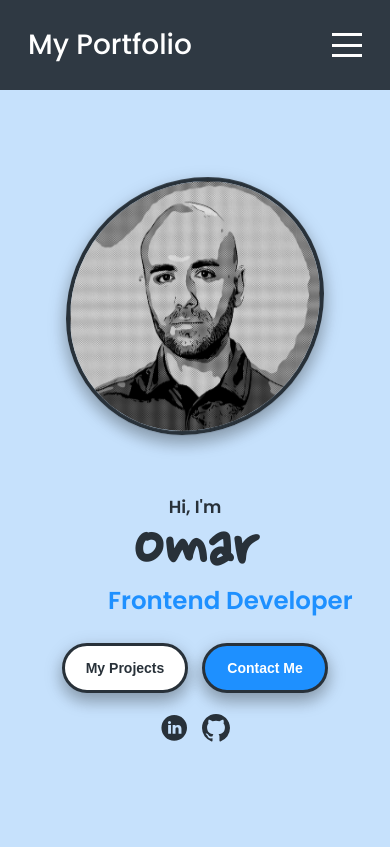
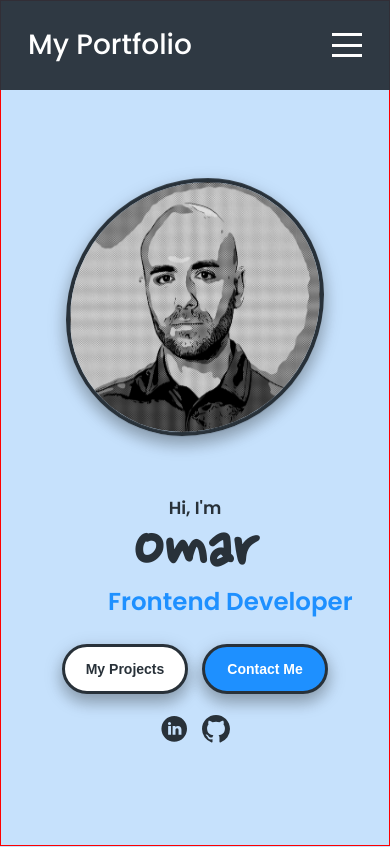
Before and after one commit to omar-m87/omar-m87.github.io, a plain HTML site: page index.html in a window 390 px wide. Shown: the top 847 px of the page. Drawn offline with nearby package versions, Linux system fonts and the light colour scheme.

Commit message:
Update style.css
Minor fixes

```diff
--- a/resources/css/style.css
+++ b/resources/css/style.css
@@ -569,6 +569,7 @@ section {
     display: flex;
     justify-content: center;
     height: calc(100vh);
+    border: 1px solid red;
 }
 
 #hero .pic-container {
@@ -627,6 +628,7 @@ section {
     font-size: 1.75rem;
     color: var(--bright-1);
     margin-bottom: 2rem;
+    text-align: center;
 }
 
 #hero .text-container h2 span {
@@ -1117,6 +1119,10 @@ section {
 
 @media only screen and (max-width: 750px) {
 
+    html {
+      width: 100%;
+    }
+
     #hero {
         flex-direction: column;
     }
```
